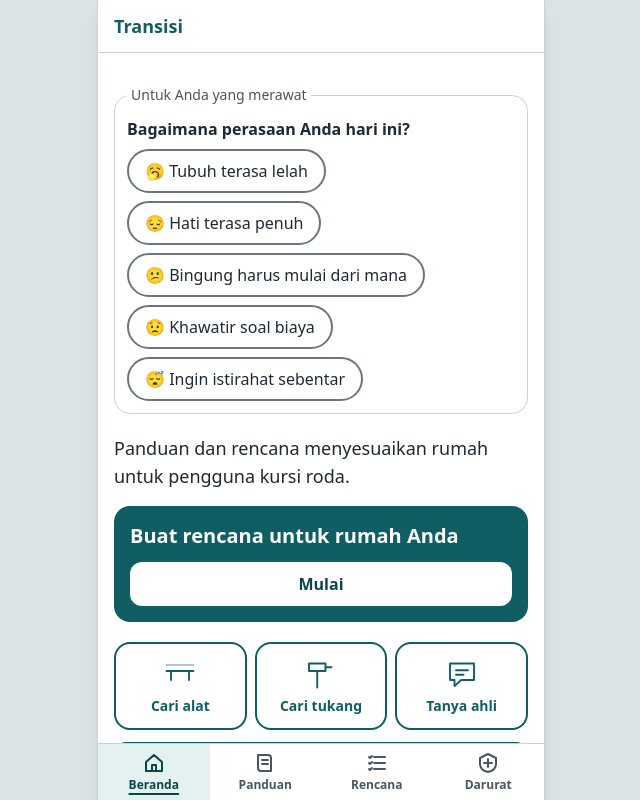
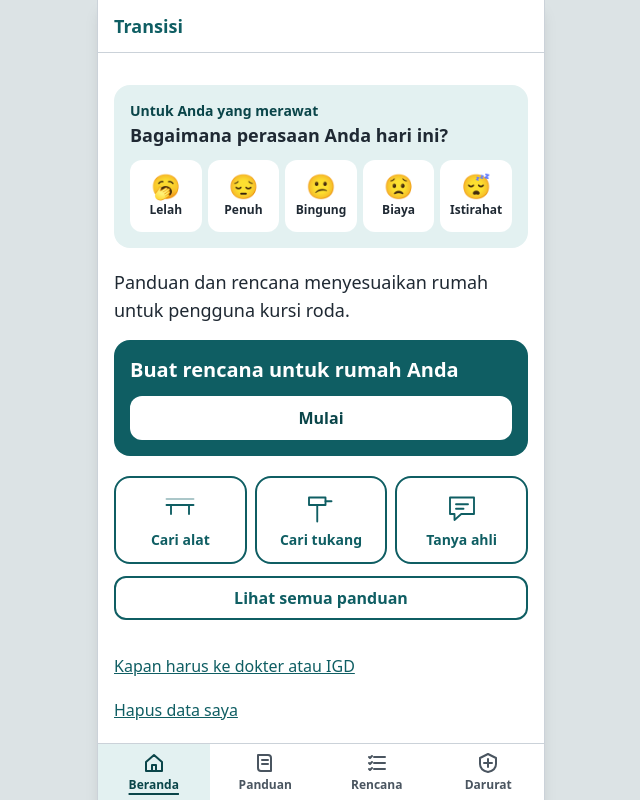
Before and after one commit to titohanafi/transisidnr, a React (Vite) app: page / in a window 1280 px wide. Shown: the top 800 px of the page, without its empty margins (319-959 px from the left). Built offline with nearby package versions, Linux system fonts and the light colour scheme.

Commit message:
Check-in: ubin emoji saat belum diisi, mengecil jadi satu baris setelah diisi

```diff
--- a/content/ui.json
+++ b/content/ui.json
@@ -81,34 +81,40 @@
     "hariIni": "Hari ini",
     "belumDiisi": "Belum diisi",
     "artiIkon": "Arti ikon",
+    "ubah": "Ubah",
     "pertanyaan": "Bagaimana perasaan Anda hari ini?",
     "pilihan": [
       {
         "id": "capek_fisik",
+        "singkat": "Lelah",
         "emoji": "🥱",
         "label": "Tubuh terasa lelah",
         "balasan": "Tubuh Anda sudah bekerja keras. Istirahat sebentar bukan kelalaian."
       },
       {
         "id": "capek_emosi",
+        "singkat": "Penuh",
         "emoji": "😔",
         "label": "Hati terasa penuh",
         "balasan": "Wajar bila perasaan terasa penuh. Anda tidak harus kuat setiap saat."
       },
       {
         "id": "bingung_langkah",
+        "singkat": "Bingung",
         "emoji": "😕",
         "label": "Bingung harus mulai dari mana",
         "balasan": "Tidak apa-apa bingung. Satu hal kecil hari ini sudah cukup."
       },
       {
         "id": "soal_biaya",
+        "singkat": "Biaya",
         "emoji": "😟",
         "label": "Khawatir soal biaya",
         "balasan": "Memikirkan biaya itu berat. Mulai dari langkah tanpa biaya juga sudah berarti."
       },
       {
         "id": "butuh_istirahat",
+        "singkat": "Istirahat",
         "emoji": "😴",
         "label": "Ingin istirahat sebentar",
         "balasan": "Kebutuhan Anda penting juga. Meminta waktu istirahat itu hal yang wajar."
--- a/src/components/CheckIn.tsx
+++ b/src/components/CheckIn.tsx
@@ -1,54 +1,102 @@
+import { useState } from "react";
 import { konten } from "../domain/content";
 import { hariTerakhir, kunciHari, labelHari, namaHariSingkat, tanggalDalamBulan } from "../lib/tanggal";
 import { useStore } from "../state/store";
-import { PilihanPil } from "./Pilihan";
+import { Tombol } from "./Tombol";
 
 const t = konten.ui.checkin;
 
-// Cek kondisi harian yang ringan untuk caregiver: satu baris pertanyaan, pilihan kecil, riwayat dilipat.
-// Jawaban disimpan lokal per hari; tanpa skor dan tanpa diagnosis.
+// Cek kondisi harian caregiver. Belum diisi hari ini: kartu pilihan emoji yang mengajak.
+// Sudah diisi: mengecil jadi satu baris tenang, riwayat 7 hari dilipat. Jawaban disimpan lokal per hari.
 export function CheckIn() {
   const { state, setCheckin } = useStore();
+  const [mengubah, setMengubah] = useState(false);
   const hariIni = kunciHari();
   const jawabanHariIni = state.riwayatCheckin[hariIni] ?? null;
   const pilihan = t.pilihan.find((p) => p.id === jawabanHariIni);
-  const cari = (id: string | undefined) => t.pilihan.find((p) => p.id === id);
-  const labelDari = (id: string | undefined) => cari(id)?.label;
-  const hari = hariTerakhir(7);
-  const adaRiwayat = Object.keys(state.riwayatCheckin).length > 0;
+
+  if (pilihan && !mengubah) {
+    return (
+      <section aria-label={t.label} className="rounded-kartu border border-garis bg-white px-3 py-2">
+        <div className="flex items-center gap-3">
+          <span aria-hidden="true" className="text-3xl leading-none">
+            {pilihan.emoji}
+          </span>
+          <div className="min-w-0 flex-1">
+            <p className="font-semibold">
+              {t.hariIni}: {pilihan.label}
+            </p>
+            <p aria-live="polite" className="text-sm text-redup">
+              {pilihan.balasan}
+            </p>
+          </div>
+          <Tombol gayaTombol="sekunder" onClick={() => setMengubah(true)} className="shrink-0 !px-3 text-sm">
+            {t.ubah}
+          </Tombol>
+        </div>
+        <Riwayat />
+      </section>
+    );
+  }
 
   return (
-    <fieldset className="rounded-kartu border border-garis bg-white p-3">
-      <legend className="px-1 text-sm text-redup">{t.label}</legend>
-      <p className="font-semibold">{t.pertanyaan}</p>
-      <div className="mt-2 flex flex-wrap gap-2">
+    <fieldset className="rounded-kartu bg-utama-muda p-4">
+      <legend className="sr-only">{t.label}</legend>
+      <p className="text-sm font-semibold text-utama-gelap">{t.label}</p>
+      <p className="mt-0.5 text-lg font-bold leading-snug">{t.pertanyaan}</p>
+      <div className="mt-3 grid grid-cols-5 gap-1.5">
         {t.pilihan.map((p) => (
-          <PilihanPil key={p.id} nama="checkin" label={`${p.emoji} ${p.label}`} aktif={jawabanHariIni === p.id} onUbah={() => setCheckin(p.id)} />
+          <button
+            key={p.id}
+            type="button"
+            aria-pressed={jawabanHariIni === p.id}
+            aria-label={p.label}
+            onClick={() => {
+              setCheckin(p.id);
+              setMengubah(false);
+            }}
+            className={`flex min-h-[72px] flex-col items-center justify-center gap-1 rounded-tombol border-2 bg-white px-0.5 py-2 ${
+              jawabanHariIni === p.id ? "border-utama" : "border-transparent"
+            }`}
+          >
+            <span aria-hidden="true" className="text-2xl leading-none">
+              {p.emoji}
+            </span>
+            <span aria-hidden="true" className="text-xs font-semibold">
+              {p.singkat}
+            </span>
+          </button>
         ))}
       </div>
-      <div aria-live="polite">
-        {pilihan && (
-          <p className="mt-3 text-sm text-redup">
-            {pilihan.balasan} {t.penutup}
-          </p>
+      {mengubah && (
+        <button type="button" onClick={() => setMengubah(false)} className="mt-2 min-h-sentuh text-sm font-semibold text-utama-gelap underline">
+          {konten.ui.umum.kembali}
+        </button>
       )}
-      </div>
-      {adaRiwayat && (
-        <details className="group mt-3 border-t border-garis pt-1">
+    </fieldset>
+  );
+}
+
+function Riwayat() {
+  const { state } = useStore();
+  const hariIni = kunciHari();
+  const hari = hariTerakhir(7);
+  const cari = (id: string | undefined) => t.pilihan.find((p) => p.id === id);
+  return (
+    <details className="group mt-1 border-t border-garis">
       <summary className="flex min-h-sentuh cursor-pointer list-none items-center justify-between text-sm font-semibold text-utama-gelap [&::-webkit-details-marker]:hidden">
         <span>{t.riwayatJudul}</span>
         <span aria-hidden="true" className="group-open:hidden">+</span>
         <span aria-hidden="true" className="hidden group-open:inline">−</span>
       </summary>
-          <ol className="mt-1 grid grid-cols-7 gap-1 text-center text-xs">
+      <ol className="grid grid-cols-7 gap-1 pb-2 text-center text-xs">
         {[...hari].reverse().map((h) => {
-              const id = state.riwayatCheckin[h];
-              const label = labelDari(id);
+          const p = cari(state.riwayatCheckin[h]);
           const ini = h === hariIni;
           return (
             <li key={h} className="flex flex-col items-center gap-1">
               <span className="sr-only">
-                    {ini ? t.hariIni : labelHari(h)}: {label ?? t.belumDiisi}
+                {ini ? t.hariIni : labelHari(h)}: {p?.label ?? t.belumDiisi}
               </span>
               <span aria-hidden="true" className={ini ? "font-bold text-utama-gelap" : "text-redup"}>
                 {namaHariSingkat(h)}
@@ -56,10 +104,10 @@ export function CheckIn() {
               <span
                 aria-hidden="true"
                 className={`flex h-9 w-9 items-center justify-center rounded-full border-2 text-lg leading-none ${
-                      id ? "border-utama bg-utama-muda text-utama-gelap" : "border-dashed border-garisKontrol text-redup"
+                  p ? "border-utama bg-utama-muda" : "border-dashed border-garisKontrol text-redup"
                 } ${ini ? "ring-2 ring-utama ring-offset-1" : ""}`}
               >
-                    {id ? cari(id)?.emoji : "·"}
+                {p ? p.emoji : "·"}
               </span>
               <span aria-hidden="true" className="text-redup">
                 {tanggalDalamBulan(h)}
@@ -68,16 +116,7 @@ export function CheckIn() {
           );
         })}
       </ol>
-          <ul aria-label={t.artiIkon} className="mt-3 flex flex-wrap gap-x-4 gap-y-1 text-xs text-redup">
-            {t.pilihan.map((p) => (
-              <li key={p.id} className="flex items-center gap-1">
-                <span aria-hidden="true">{p.emoji}</span>
-                {p.label}
-              </li>
-            ))}
-          </ul>
+      <p className="pb-3 text-xs text-redup">{t.penutup}</p>
     </details>
-      )}
-    </fieldset>
   );
 }
--- a/src/domain/schema.ts
+++ b/src/domain/schema.ts
@@ -230,8 +230,9 @@ export const uiSchema = z
       hariIni: teks,
       belumDiisi: teks,
       artiIkon: teks,
+      ubah: teks,
       pertanyaan: teks,
-      pilihan: z.array(opsi.extend({ emoji: teks, balasan: teks })).min(1),
+      pilihan: z.array(opsi.extend({ emoji: teks, singkat: teks, balasan: teks })).min(1),
       penutup: teks,
     }),
   })
```
Also changed, not shown: 1 other file (tests, documents, lock files or other folders). Lines whose indentation alone changed are shown as unchanged.
